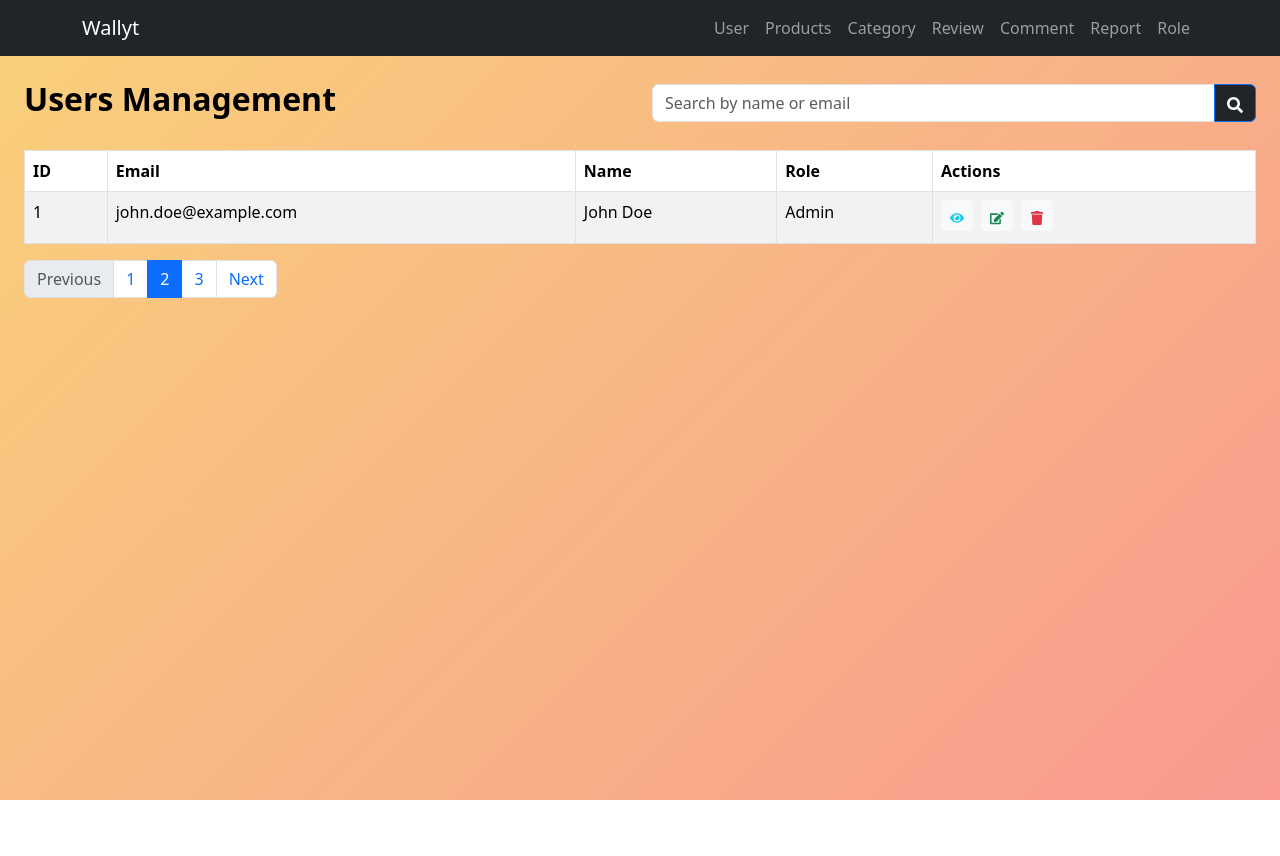
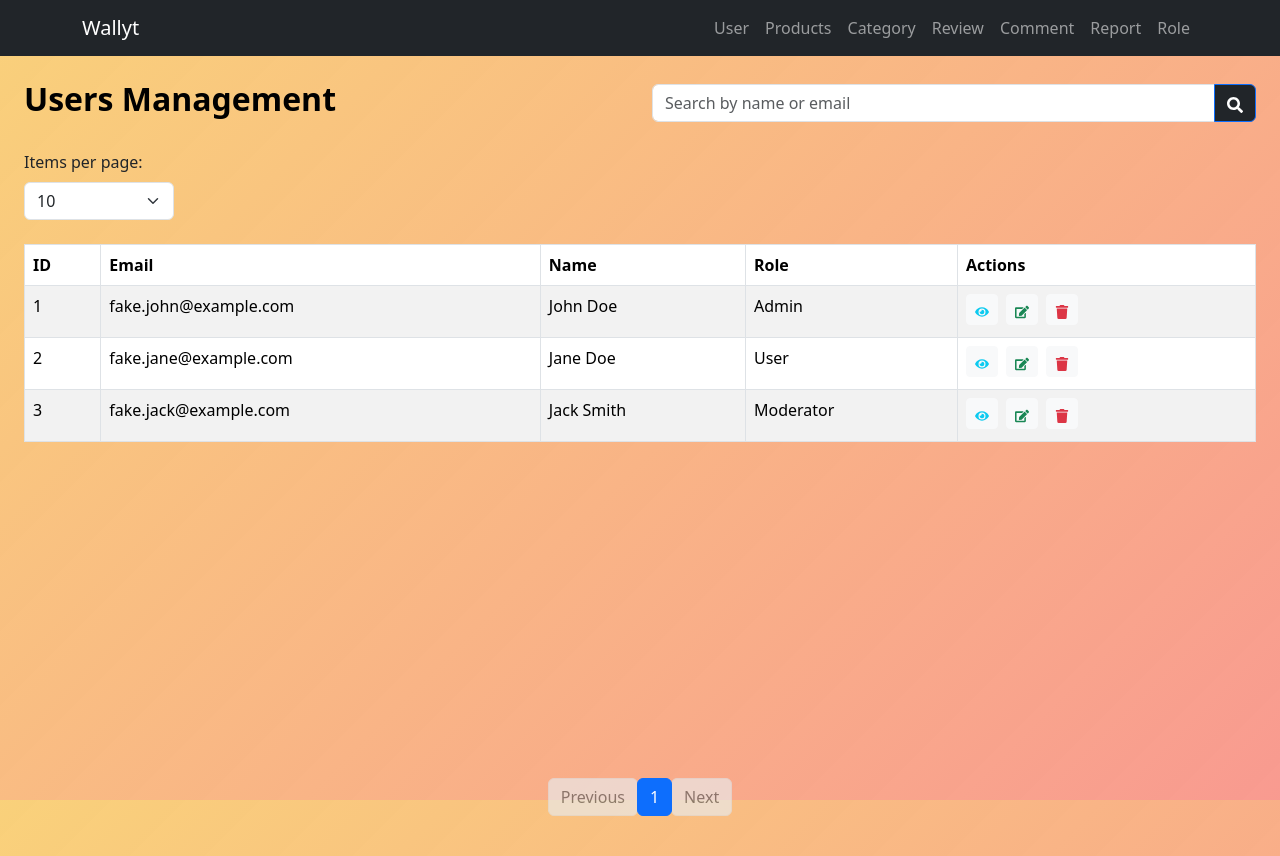
Before and after one commit to saraabdelrhman/admin-wallyt, a React (Create React App) app: page / in a window 1280 px wide. Before the commit the page ends 800 px from the top, so only its background shows below. Built offline with nearby package versions, Linux system fonts and the light colour scheme; no server answers.

Commit message:
Update User.js

```diff
--- a/src/components/User.js
+++ b/src/components/User.js
@@ -1,70 +1,87 @@
 import React, { useState, useEffect } from 'react';
-import { Button, Table, InputGroup, FormControl, Container, Row, Col } from 'react-bootstrap';
+import { Button, Table, InputGroup, FormControl, Container, Row, Col, Form } from 'react-bootstrap';
 import { FaEye, FaEdit, FaTrash, FaSearch } from 'react-icons/fa';
 import { Link } from 'react-router-dom';
 import '../App.css';
 
 const Users = () => {
-  const [Users, setUsers] = useState({
-    id: '1',
-    email: 'john.doe@example.com',
-    name: 'John Doe',
-    role: 'Admin'
-  });
+  const [users, setUsers] = useState([]);
   const [loading, setLoading] = useState(true);
   const [error, setError] = useState(null);
+  const [page, setPage] = useState(0); // Current page number
+  const [size, setSize] = useState(10); // Default page size
+  const [totalPages, setTotalPages] = useState(1); // Total pages
+
+  // Fake data to be used in case of a fetch error
+  const fakeData = [
+    { id: '1', email: 'fake.john@example.com', name: 'John Doe', role: 'Admin' },
+    { id: '2', email: 'fake.jane@example.com', name: 'Jane Doe', role: 'User' },
+    { id: '3', email: 'fake.jack@example.com', name: 'Jack Smith', role: 'Moderator' },
+  ];
 
   useEffect(() => {
     const fetchUsers = async () => {
+      setLoading(true);
       try {
-        const response = await fetch('https://wallyt.com/Users');
+        const response = await fetch(`https://wallyt.com/categories?page=${page}&size=${size}`);
         if (!response.ok) {
-          throw new Error('Failed to fetch Users data');
+          throw new Error('Failed to fetch users data');
         }
         const data = await response.json();
-        setUsers(data);
-        setLoading(false);
+        setUsers(data.content); // Assuming data contains users in a 'content' field
+        setTotalPages(data.totalPages); // Assuming total pages info is provided in 'totalPages'
       } catch (error) {
         setError(error.message);
+        setUsers(fakeData); // Use fake data if the API request fails
+      } finally {
         setLoading(false);
       }
     };
 
-    setTimeout(fetchUsers, 2000);
-  }, []);
+    fetchUsers();
+  }, [page, size]); // Refetch when page or size changes
 
   const handleDelete = async (id) => {
-    if (window.confirm("Are you sure you want to delete this Users? This action cannot be undone.")) {
+    if (window.confirm("Are you sure you want to delete this user? This action cannot be undone.")) {
       try {
         const response = await fetch(`https://wallyt.com/Users/${id}`, {
           method: 'DELETE',
           headers: {
-            'Content-Type': 'application/json'
-          }
+            'Content-Type': 'application/json',
+          },
         });
         if (!response.ok) {
-          throw new Error('Failed to delete Users');
+          throw new Error('Failed to delete user');
         }
-        alert('Users deleted successfully!');
-        setUsers(null); // Optionally clear the Users data
+        alert('User deleted successfully!');
+        setUsers(users.filter(user => user.id !== id)); // Remove the deleted user from the list
       } catch (error) {
-        alert(`Error deleting Users: ${error.message}`);
+        alert(`Error deleting user: ${error.message}`);
       }
     }
   };
 
+  const handlePageChange = (newPage) => {
+    if (newPage >= 0 && newPage < totalPages) {
+      setPage(newPage);
+    }
+  };
+
+  const handleSizeChange = (event) => {
+    const newSize = parseInt(event.target.value);
+    setSize(newSize);
+    setPage(0);
+  };
+
   return (
-    <Container fluid className="p-4">
+    <Container fluid className="p-4 d-flex flex-column min-vh-100">
       <Row className="align-items-center mb-4">
         <Col md={6}>
           <h2 className="fw-bold">Users Management</h2>
         </Col>
         <Col md={6}>
           <InputGroup>
-            <FormControl
-              placeholder="Search by name or email"
-              aria-label="Search"
-            />
+            <FormControl placeholder="Search by name or email" aria-label="Search" />
             <Button className="bg-dark" id="button-addon2">
               <FaSearch />
             </Button>
@@ -72,6 +89,19 @@ const Users = () => {
         </Col>
       </Row>
 
+      <Row className="mb-4">
+        <Col>
+          <Form.Label>Items per page:</Form.Label>
+          <Form.Select onChange={handleSizeChange} value={size} style={{ width: '150px' }}>
+            <option value="5">5</option>
+            <option value="10">10</option>
+            <option value="25">25</option>
+            <option value="100">100</option>
+          </Form.Select>
+        </Col>
+      </Row>
+
+      <Row className="flex-grow-1">
         <Table responsive="md" striped bordered hover className="user-table">
           <thead className="bg-light">
             <tr>
@@ -83,50 +113,68 @@ const Users = () => {
             </tr>
           </thead>
           <tbody>
+            {loading ? (
               <tr>
-            <td>{loading ? 'Loading...' : Users ? Users.id : 'N/A'}</td>
-            <td>{loading ? 'Loading...' : Users ? Users.email : 'N/A'}</td>
-            <td>{loading ? 'Loading...' : Users ? Users.name : 'N/A'}</td>
-            <td>{loading ? 'Loading...' : Users ? Users.role : 'N/A'}</td>
+                <td colSpan="5">Loading...</td>
+              </tr>
+            ) : (
+              users.map(user => (
+                <tr key={user.id}>
+                  <td>{user.id}</td>
+                  <td>{user.email}</td>
+                  <td>{user.name}</td>
+                  <td>{user.role}</td>
                   <td>
-              <Link to={'/singleuser'}>
-                <Button size="sm" className="me-2 mb-1 text-info" variant="light" disabled={loading || !Users}>
-                  <FaEye title="View Users" />
+                    <Link to={`/singleuser/${user.id}`}>
+                      <Button size="sm" className="me-2 mb-1 text-info" variant="light">
+                        <FaEye title="View User" />
                       </Button>
                     </Link>
-              <Link to={'/useredit'}>
-                <Button size="sm" className="me-2 mb-1 text-success" variant="light" disabled={loading || !Users}>
-                  <FaEdit title="Edit Users" />
+                    <Link to={`/useredit/${user.id}`}>
+                      <Button size="sm" className="me-2 mb-1 text-success" variant="light">
+                        <FaEdit title="Edit User" />
                       </Button>
                     </Link>
                     <Button
                       size="sm"
                       className="me-2 mb-1 text-danger"
                       variant="light"
-                onClick={() => Users && handleDelete(Users.id)}
-                disabled={loading || !Users}
+                      onClick={() => handleDelete(user.id)}
                     >
-                <FaTrash title="Delete Users" />
+                      <FaTrash title="Delete User" />
                     </Button>
                   </td>
                 </tr>
+              ))
+            )}
           </tbody>
         </Table>
-      <nav aria-label="..." className=''>
-  <ul class="pagination">
-    <li class="page-item disabled">
-      <Link class="page-link">Previous</Link>
+      </Row>
+
+      {/* Pagination at the Footer */}
+      <Row className="justify-content-center mt-auto">
+        <nav aria-label="Page navigation">
+          <ul className="pagination justify-content-center">
+            <li className={`page-item ${page === 0 ? 'disabled' : ''}`}>
+              <Button className="page-link" onClick={() => handlePageChange(page - 1)} disabled={page === 0}>
+                Previous
+              </Button>
             </li>
-    <li class="page-item"><Link class="page-link" href="#">1</Link></li>
-    <li class="page-item active" aria-current="page">
-      <Link class="page-link" href="#">2</Link>
+            {Array.from({ length: totalPages }, (_, index) => (
+              <li key={index} className={`page-item ${index === page ? 'active' : ''}`}>
+                <Button className="page-link" onClick={() => handlePageChange(index)}>
+                  {index + 1}
+                </Button>
               </li>
-    <li class="page-item"><Link class="page-link" href="#">3</Link></li>
-    <li class="page-item">
-      <Link class="page-link" href="#">Next</Link>
+            ))}
+            <li className={`page-item ${page === totalPages - 1 ? 'disabled' : ''}`}>
+              <Button className="page-link" onClick={() => handlePageChange(page + 1)} disabled={page === totalPages - 1}>
+                Next
+              </Button>
             </li>
           </ul>
         </nav>
+      </Row>
     </Container>
   );
 };
```
Lines whose indentation alone changed are shown as unchanged.
